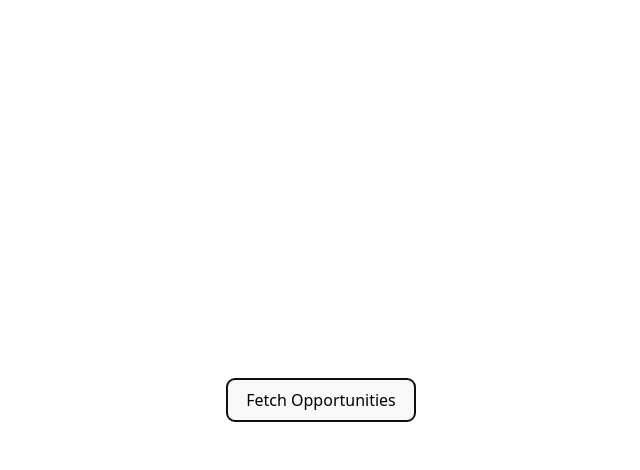
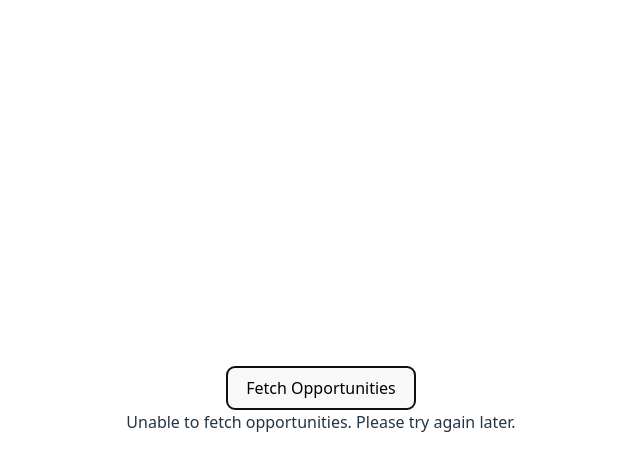
Before and after one commit to markandmeasure/casecycle_project, a React (Vite) app in the folder frontend/: page / in a window 1280 px wide. Both pictures are taken after a click on the button "Fetch Opportunities". Shown: the top 470 px of the page, without its empty margins (319-959 px from the left). Built offline with nearby package versions, Linux system fonts and the light colour scheme; no server answers.

Commit message:
Handle fetch errors with response checks and UI notification

```diff
--- a/frontend/src/App.jsx
+++ b/frontend/src/App.jsx
@@ -3,21 +3,30 @@ import './App.css'
 
 function App() {
   const [opportunities, setOpportunities] = useState(null)
+  const [errorMessage, setErrorMessage] = useState(null)
   const API_BASE_URL = import.meta.env.VITE_API_BASE_URL || 'http://localhost:8000'
 
   const fetchOpportunities = async () => {
     try {
+      setErrorMessage(null)
       const response = await fetch(`${API_BASE_URL}/opportunities/`)
+      if (!response.ok) {
+        throw new Error('Network response was not ok')
+      }
       const data = await response.json()
       setOpportunities(data)
     } catch (error) {
       console.error('Error fetching opportunities:', error)
+      setErrorMessage('Unable to fetch opportunities. Please try again later.')
     }
   }
 
   return (
     <div className="App">
       <button onClick={fetchOpportunities}>Fetch Opportunities</button>
+      {errorMessage && (
+        <div role="alert">{errorMessage}</div>
+      )}
       {opportunities && (
         <pre>{JSON.stringify(opportunities, null, 2)}</pre>
       )}
```
